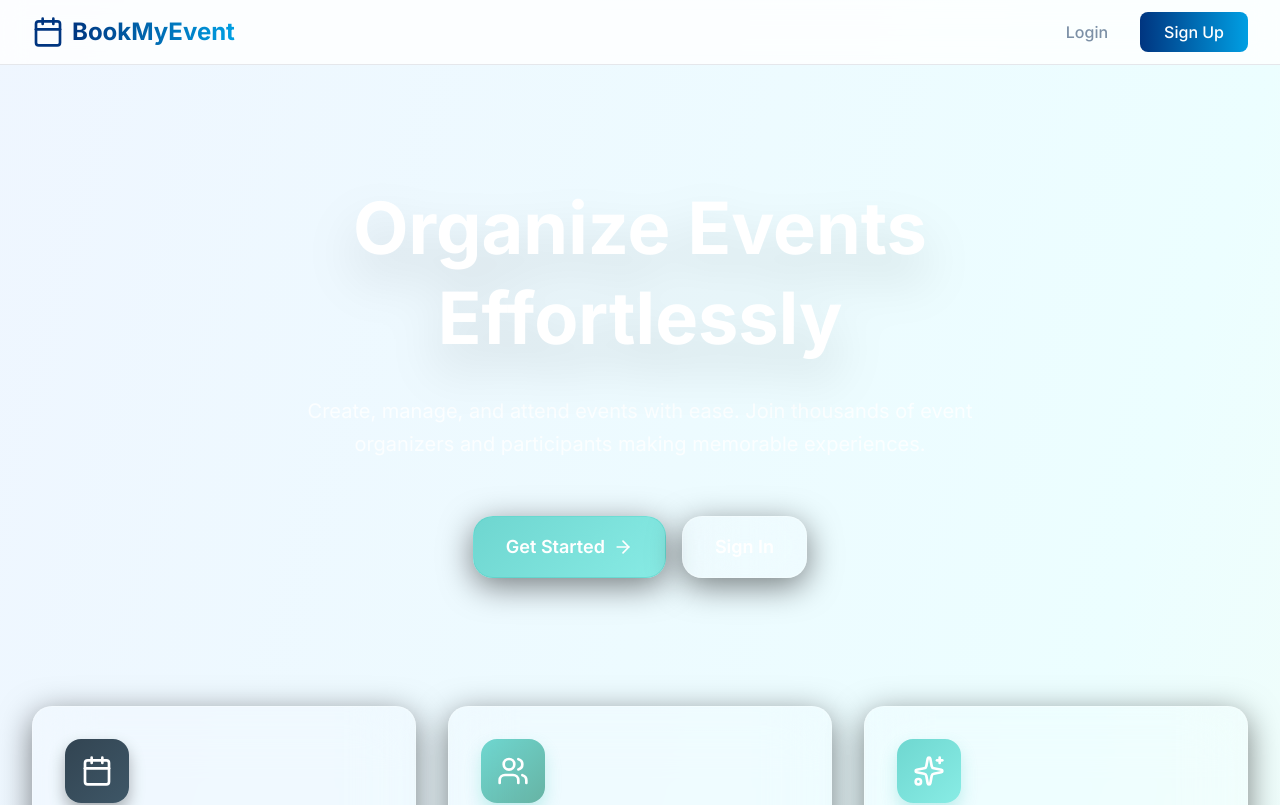
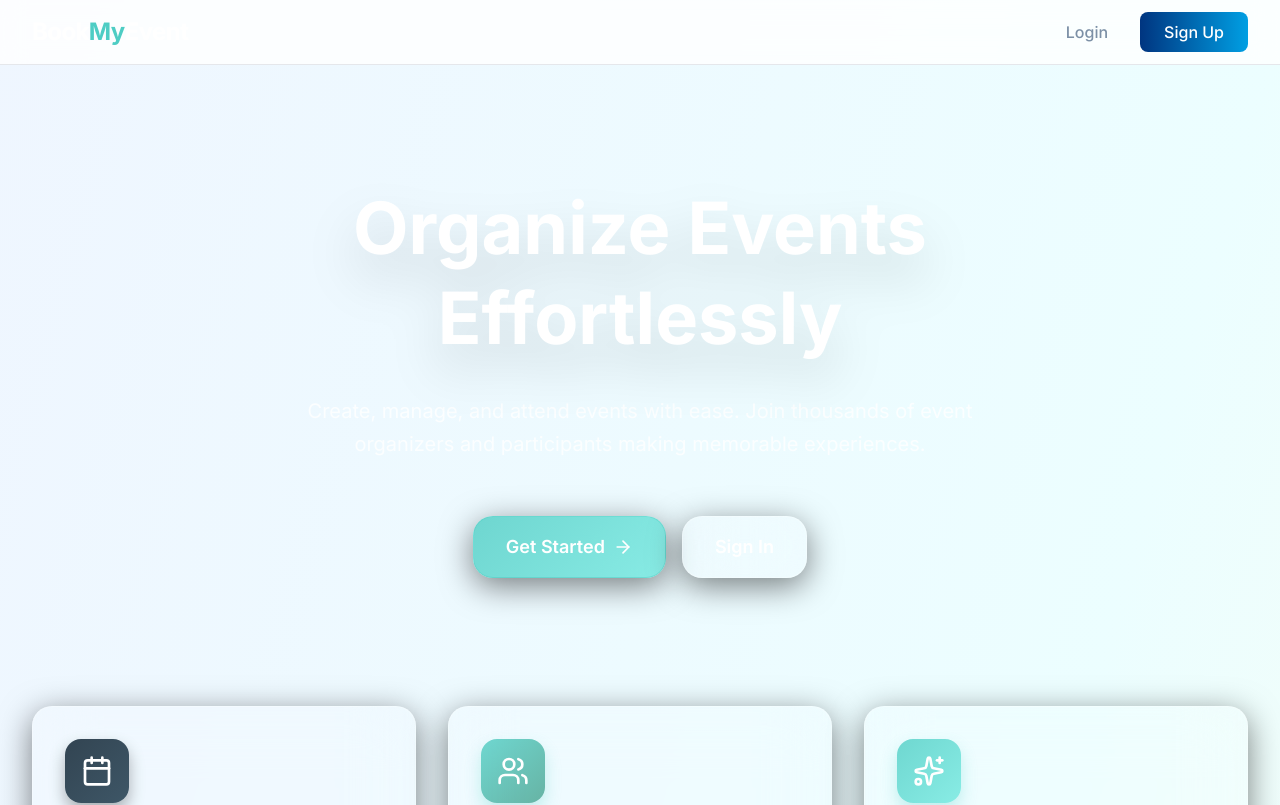
Before and after one commit to EssadeqBillouche/BookMyEvent, a Next.js app in the folder frontend/: page / in a window 1280 px wide. Shown: the top 805 px of the page. Built offline with nearby package versions, Linux system fonts and the light colour scheme; no server answers.

Commit message:
feat: Revamp logo component styling with improved layout and color scheme

```diff
--- a/frontend/components/Logo.tsx
+++ b/frontend/components/Logo.tsx
@@ -1,20 +1,12 @@
 import Link from 'next/link';
-import { Calendar } from 'lucide-react';
 
 export default function Logo() {
   return (
-    <Link href="/" className="flex items-center space-x-2">
-      <Calendar className="w-8 h-8" style={{ color: '#003580' }} />
-      <span
-        className="text-2xl font-bold"
-        style={{
-          background: 'linear-gradient(to right, #003580, #009fe3)',
-          WebkitBackgroundClip: 'text',
-          WebkitTextFillColor: 'transparent',
-          backgroundClip: 'text',
-        }}
-      >
-        BookMyEvent
+    <Link href="/" className="flex items-center group">
+      <span className="text-2xl font-bold tracking-tight">
+        <span className="text-white">Book</span>
+        <span className="text-[#4ecdc4]">My</span>
+        <span className="text-white">Event</span>
       </span>
     </Link>
   );
```
